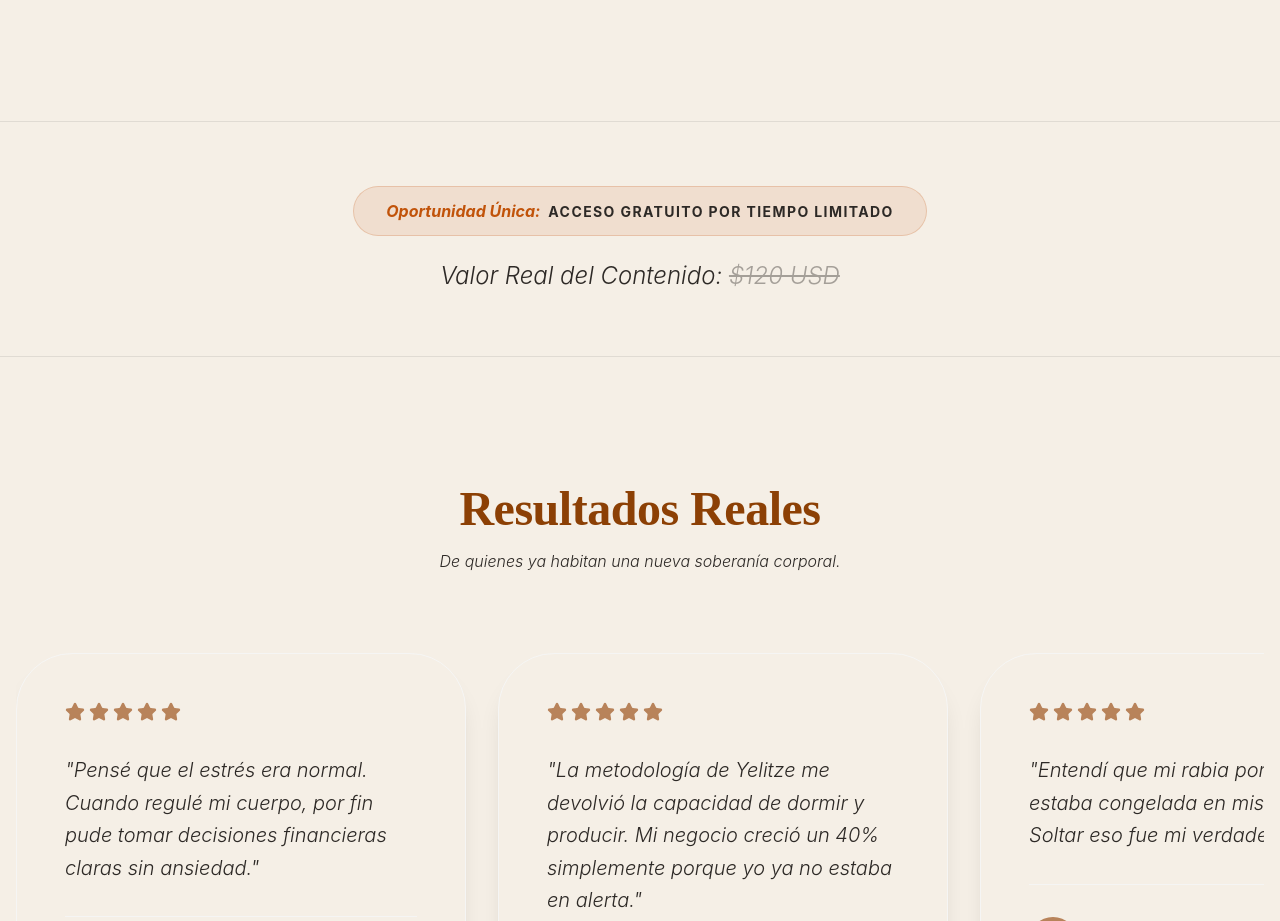
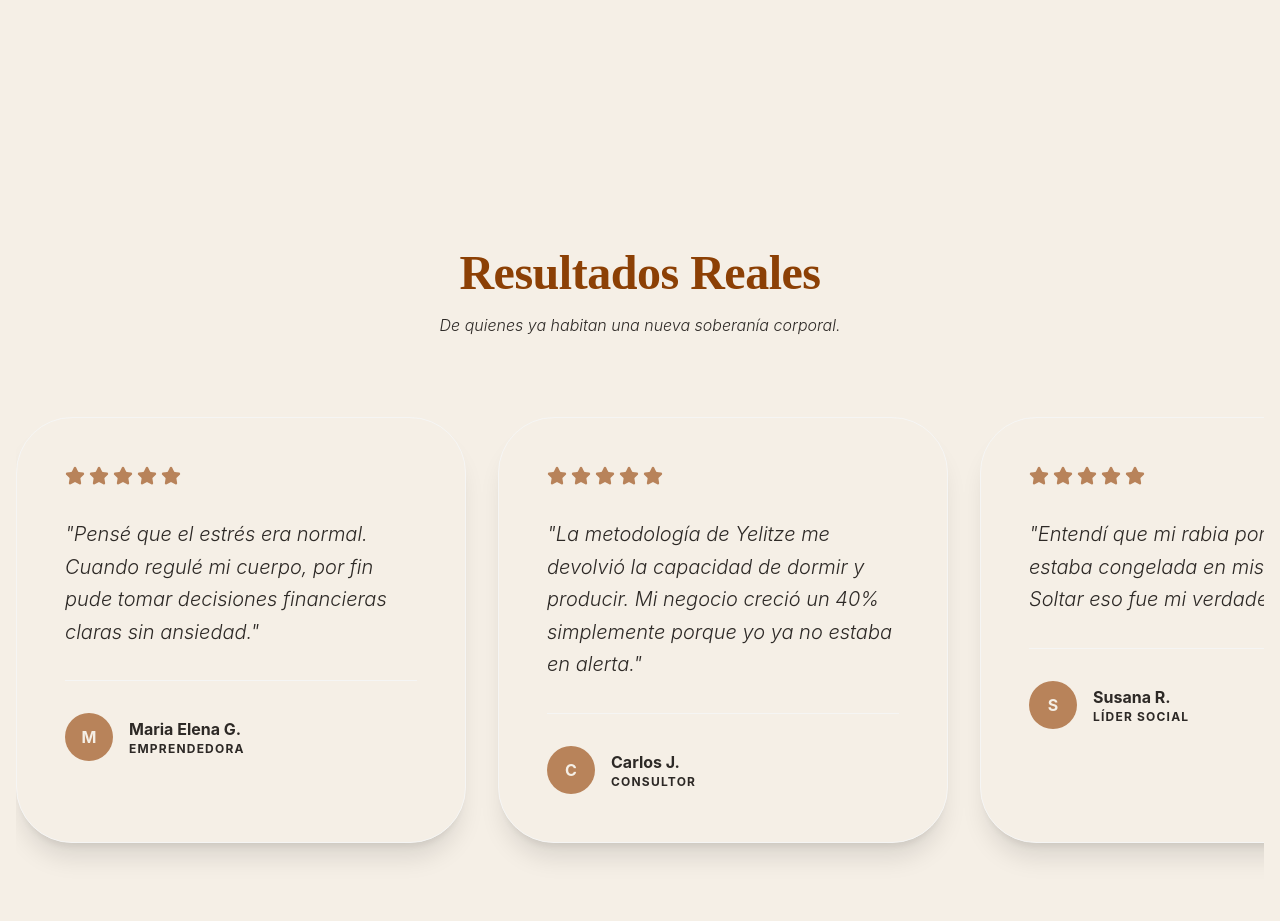
Before and after one commit to yelitzerangeloficialweb-max/yelitze-rangel-web, a Next.js app: page /venezuela-en-el-cuerpo in a window 1280 px wide. Shown: the part 4920-5841 px from the top of the page. Built offline with nearby package versions, Linux system fonts and the light colour scheme; a web font is replaced by a local one.

Commit message:
content: remove oferta section from Venezuela page

```diff
--- a/app/venezuela-en-el-cuerpo/page.tsx
+++ b/app/venezuela-en-el-cuerpo/page.tsx
@@ -309,20 +309,6 @@ export default function VenezuelaEnElCuerpoPage() {
                 </div>
             </section>
 
-            {/* 7. OFERTA */}
-            <section className="py-16 bg-[#F5EFE6] border-y border-[#2D2926]/10">
-                <div className="container mx-auto px-4 text-center">
-                    <FadeIn>
-                        <div className="inline-block bg-[#C1530A]/10 px-8 py-3 rounded-full border border-[#C1530A]/20 mb-6 font-bold">
-                            <span className="text-[#C1530A] italic mr-2">Oportunidad Única:</span>
-                            <span className="text-[#2D2926] uppercase tracking-widest text-sm">Acceso Gratuito por tiempo limitado</span>
-                        </div>
-                        <p className="text-2xl text-[#2D2926] font-light italic">
-                            Valor Real del Contenido: <span className="line-through opacity-40">$120 USD</span>
-                        </p>
-                    </FadeIn>
-                </div>
-            </section>
 
             {/* 8. PRUEBA SOCIAL */}
             <section className="py-32 bg-[#F5EFE6] overflow-hidden">
```
